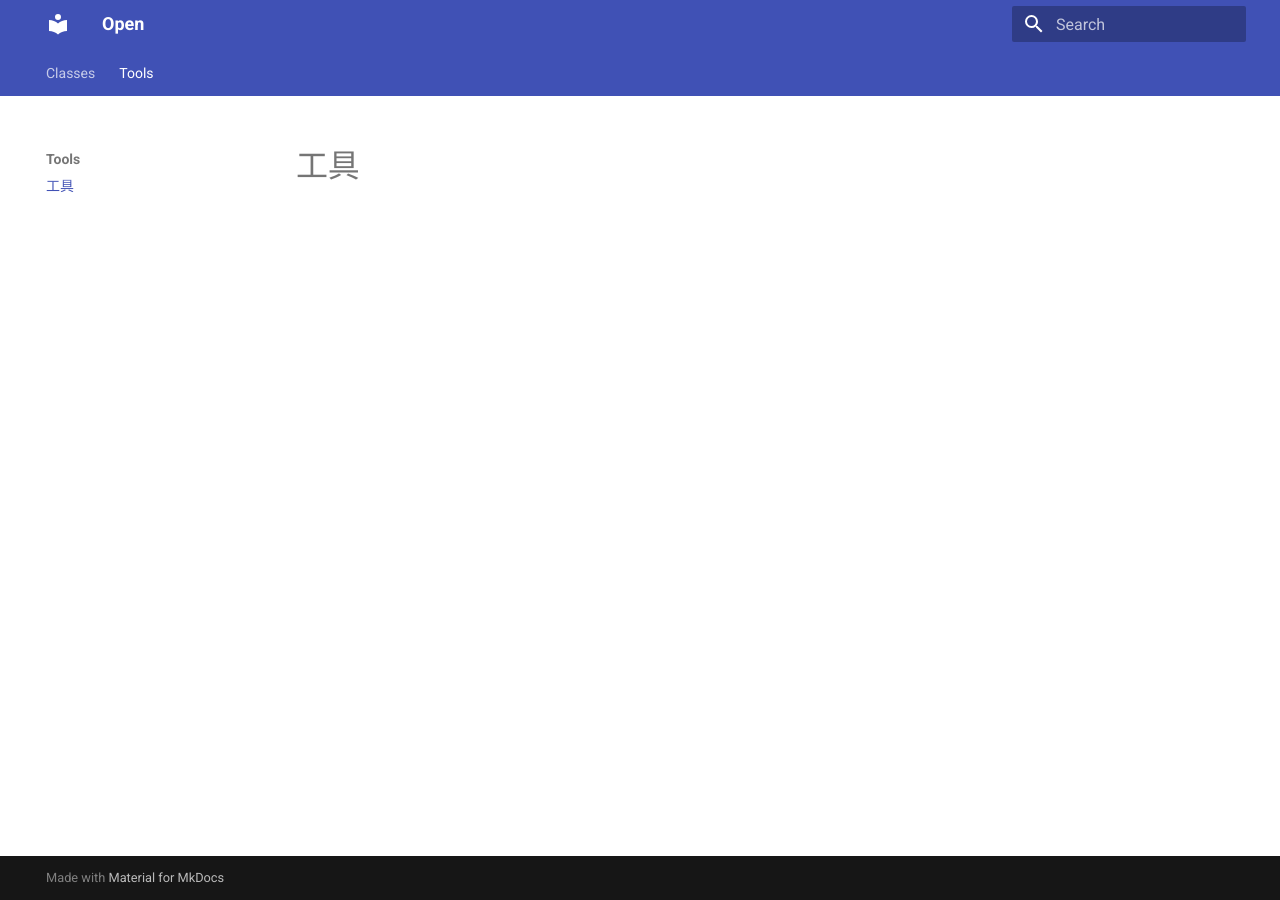
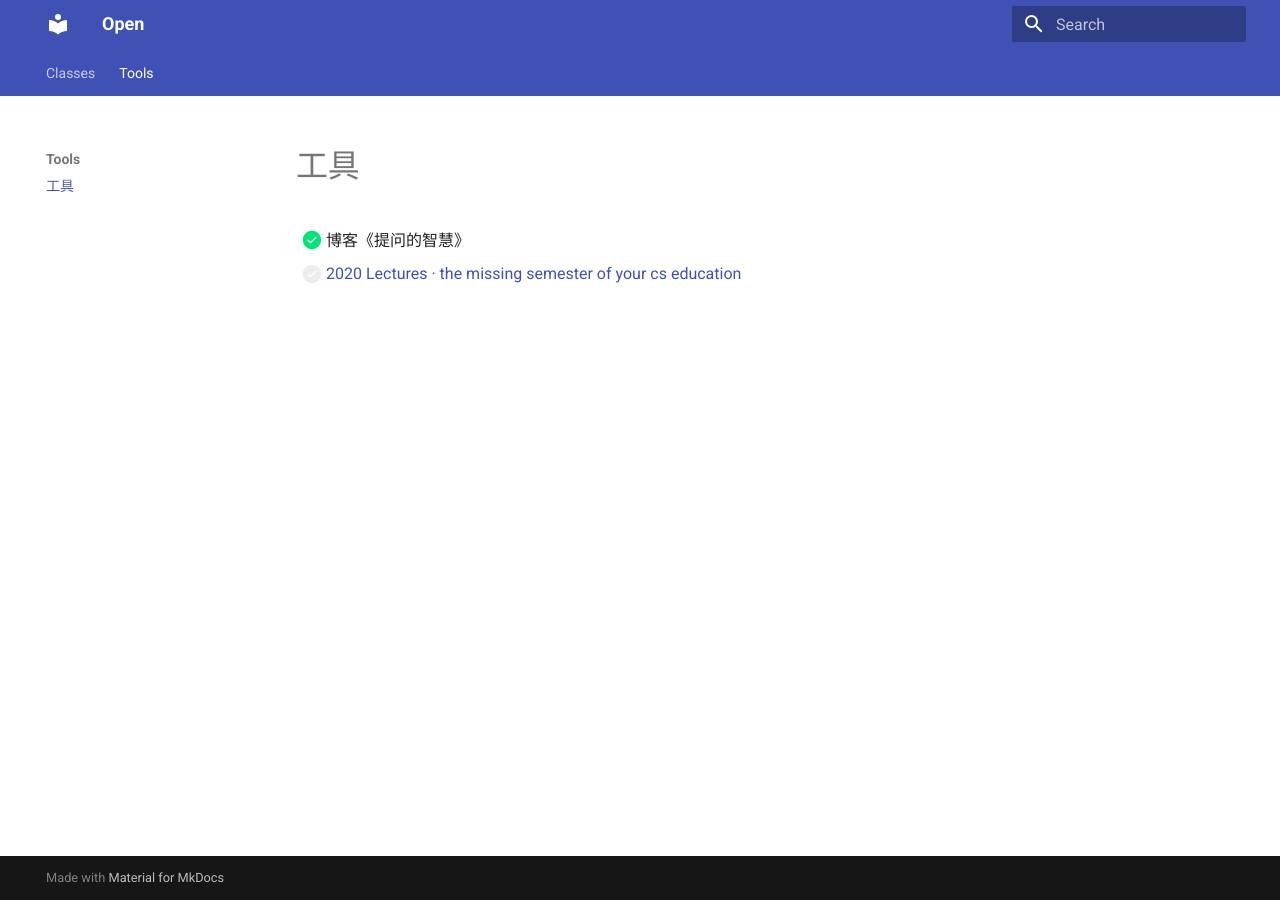
Before and after one commit to tianheg/open, an MkDocs documentation site: the page built from docs/tools/index.md, in a window 1280 px wide. Built offline with MkDocs 1.6.1 and Material for MkDocs 9.7.7, drawn with Linux system fonts in a browser that asks for light colours.

Commit message:
update: tools

```diff
--- a/docs/tools/index.md
+++ b/docs/tools/index.md
@@ -1 +1,4 @@
 # 工具
+
+- [x] 博客《提问的智慧》
+- [ ] [2020 Lectures · the missing semester of your cs education](https://missing.csail.mit.edu/2020/)
```
